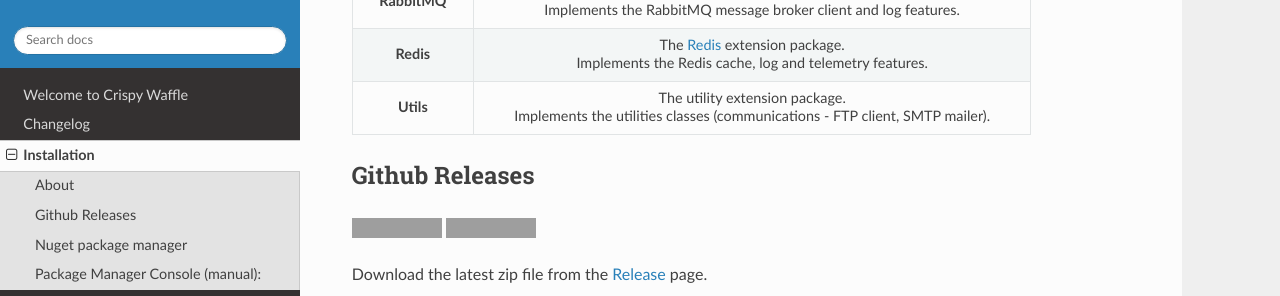
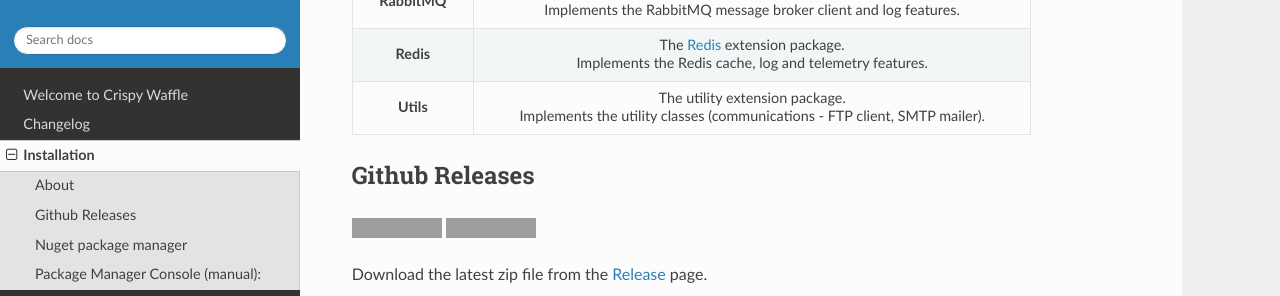
Before and after one commit to guibranco/CrispyWaffle, an MkDocs documentation site: the page built from docs/installation.md, in a window 1280 px wide and 900 px high, scrolled down 402 px, cut to the strip 151-447 px from the top of the window. Built offline with MkDocs 1.6.1, drawn with Linux system fonts in a browser that asks for light colours; nearby versions of some CDN libraries; grey boxes are pictures that could not be loaded.

Commit message:
Update installation.md

```diff
--- a/docs/installation.md
+++ b/docs/installation.md
@@ -13,7 +13,7 @@ The Crispy Waffle project is divided into some packages:
 | **Log4Net** | The [Log4Net](https://github.com/apache/logging-log4net) log provider.<br /> Redirects the log output to Log4Net. |
 | **RabbitMQ** | The [RabbitMQ](https://www.rabbitmq.com/) extension package.<br /> Implements the RabbitMQ message broker client and log features. |
 | **Redis** | The [Redis](https://redis.io) extension package.<br /> Implements the Redis cache, log and telemetry features. |
-| **Utils** | The utility extension package.<br /> Implements the utilities classes (communications - FTP client, SMTP mailer). |
+| **Utils** | The utility extension package.<br /> Implements the utility classes (communications - FTP client, SMTP mailer). |
 
 ## Github Releases
 
```
